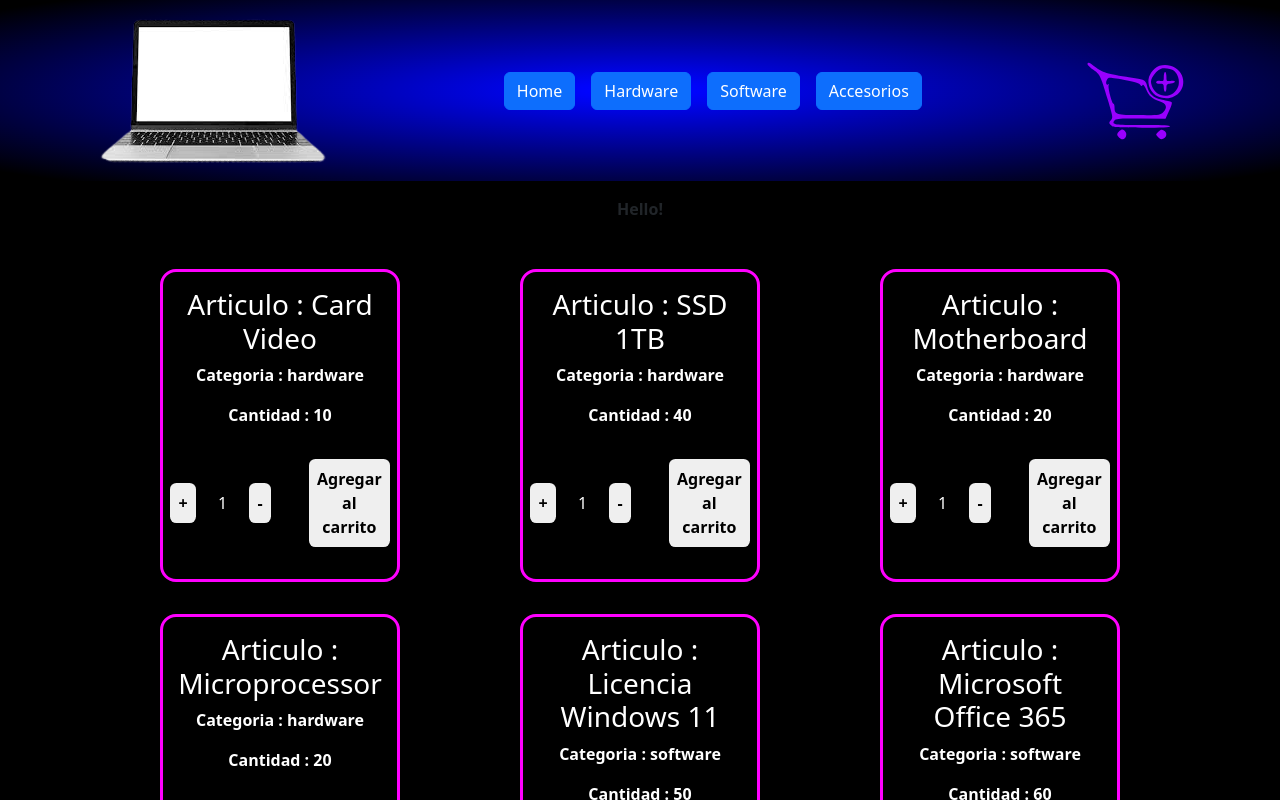
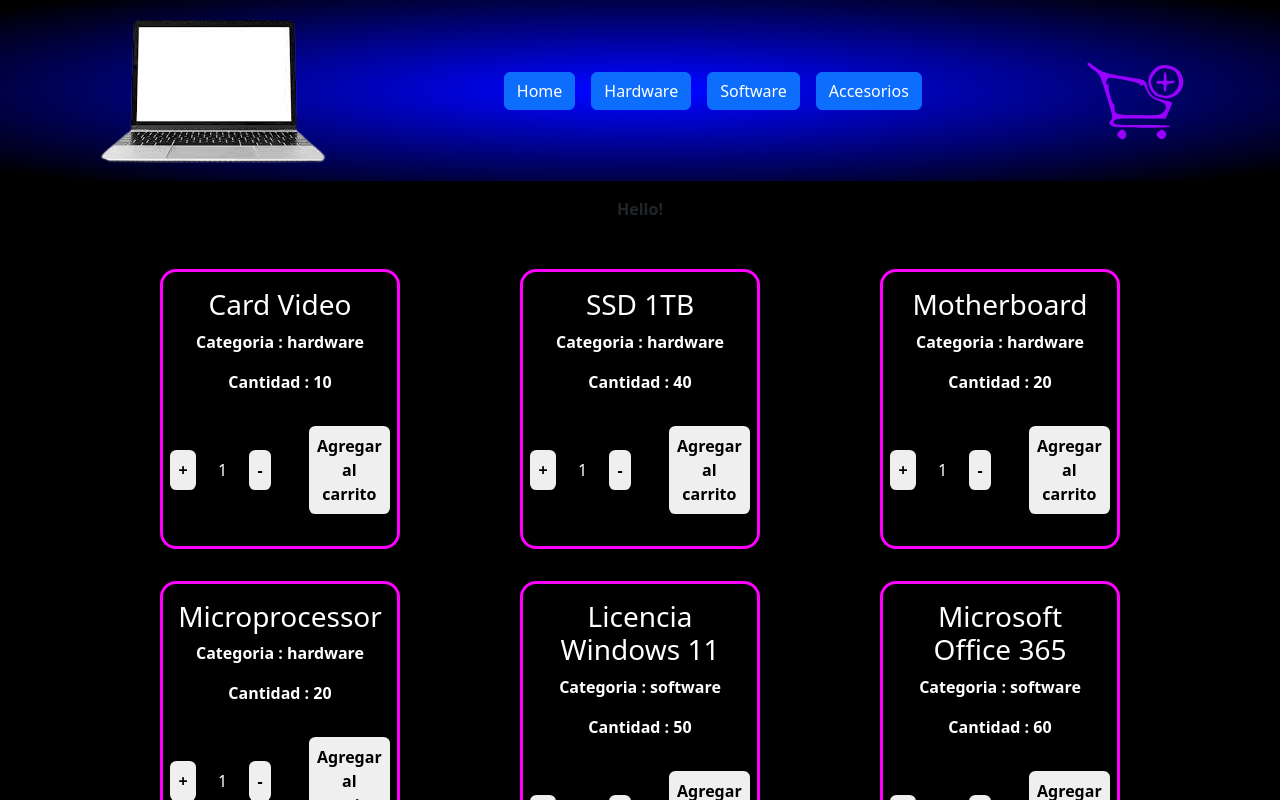
Before and after one commit to gabriel-shulman-1/GabrielShulmanReact-preEntrega, a React (Create React App) app: page / in a window 1280 px wide. Shown: the top 800 px of the page. Built offline with nearby package versions, Linux system fonts and the light colour scheme.

Commit message:
correccion de codigo

```diff
--- a/src/components/Item.jsx
+++ b/src/components/Item.jsx
@@ -4,7 +4,7 @@ export const Item = ({product}) => {
     return (
 
         <div className="productCard" key={product.id}>
-            <Link to={'/item/' + product.id} className="linkProduct"><h3 className="tituloProducto">Articulo : {product.name}</h3></Link>
+            <Link to={'/item/' + product.id} className="linkProduct"><h3 className="tituloProducto">{product.name}</h3></Link>
             <p>Categoria : {product.category}</p>
             <p>Cantidad : {product.qty}</p>
             <ItemCount/>
--- a/src/components/ItemDetailContainer.jsx
+++ b/src/components/ItemDetailContainer.jsx
@@ -5,7 +5,6 @@ import { useParams } from "react-router-dom";
 
 export function ItemDetailContainer(props){
     const [product,setProduct] = useState(null)
-    const [showLoading, setShowLoading] = useState(true)
     const {id} = useParams()
 
     useEffect(()=> {
@@ -16,7 +15,6 @@ export function ItemDetailContainer(props){
             })
 
             promise.then((data)=> setProduct(data))
-            promise.then(setShowLoading(false))
         },[])
 
     if(product==null) {return(<h2 className="loading">Loading...</h2>)}
```
